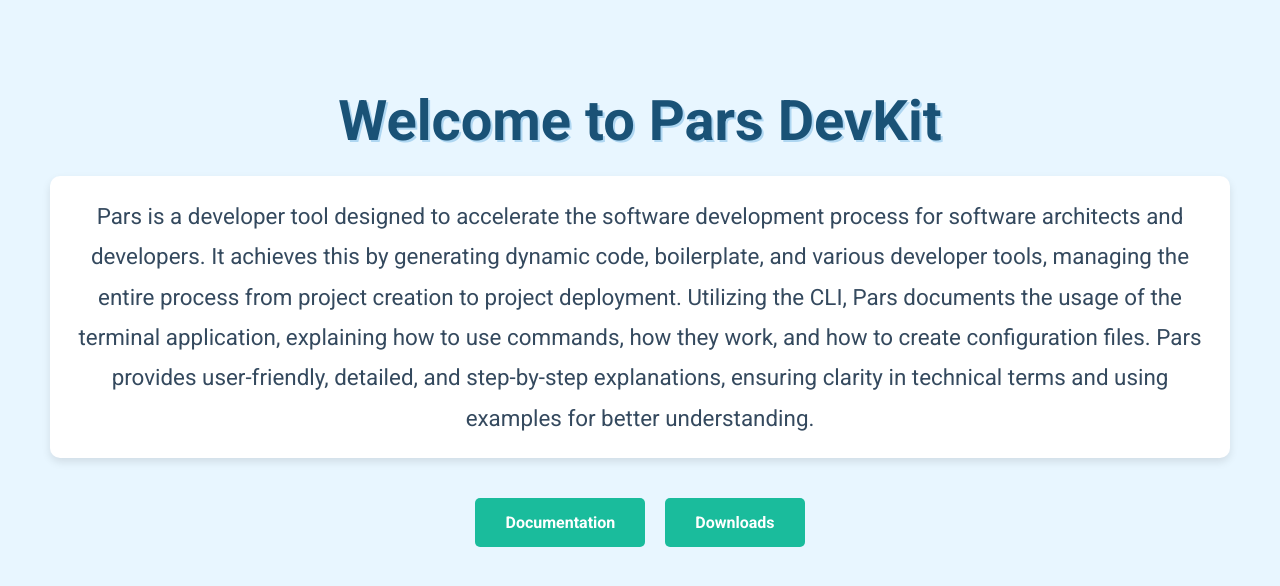
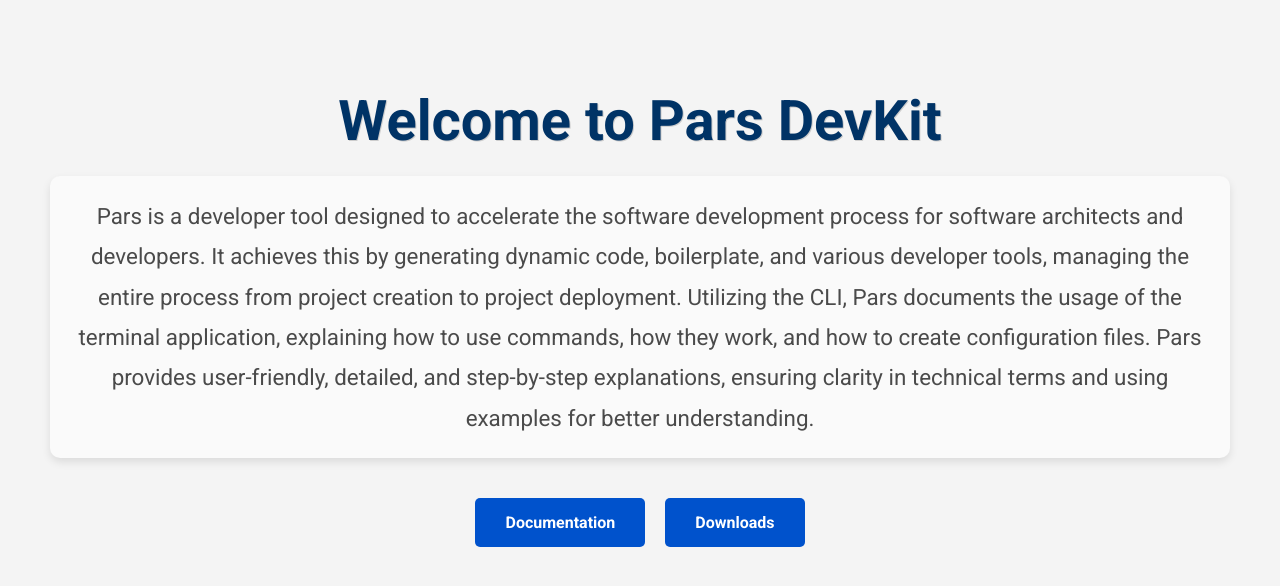
Before and after one commit to parsdevkit/parsdevkit.github.io, a plain HTML site: page index.html in a window 1280 px wide. Drawn offline with Linux system fonts and the light colour scheme.

Commit message:
Update index.html

```diff
--- a/index.html
+++ b/index.html
@@ -8,8 +8,8 @@
     <style>
         body {
             font-family: 'Roboto', sans-serif;
-            background-color: #e8f6ff;
-            color: #2c3e50;
+            background-color: #f4f4f4;
+            color: #333333;
             margin: 0;
             padding: 0;
         }
@@ -21,16 +21,16 @@
         }
         h1 {
             font-size: 3.5em;
-            color: #1a5276;
+            color: #003366;
             margin-bottom: 20px;
-            text-shadow: 2px 2px #aed6f1;
+            text-shadow: 1px 1px #cccccc;
         }
         p {
             font-size: 1.4em;
             line-height: 1.8;
             margin-bottom: 40px;
-            color: #34495e;
-            background-color: #ffffff;
+            color: #4a4a4a;
+            background-color: #fafafa;
             padding: 20px;
             border-radius: 10px;
             box-shadow: 0px 4px 8px rgba(0, 0, 0, 0.1);
@@ -43,7 +43,7 @@
         .button {
             display: inline-block;
             padding: 15px 30px;
-            background-color: #1abc9c;
+            background-color: #0052cc;
             color: #fff;
             text-decoration: none;
             font-weight: bold;
@@ -51,7 +51,7 @@
             transition: background-color 0.3s;
         }
         .button:hover {
-            background-color: #16a085;
+            background-color: #003c99;
         }
         .image-container {
             text-align: center;
```
